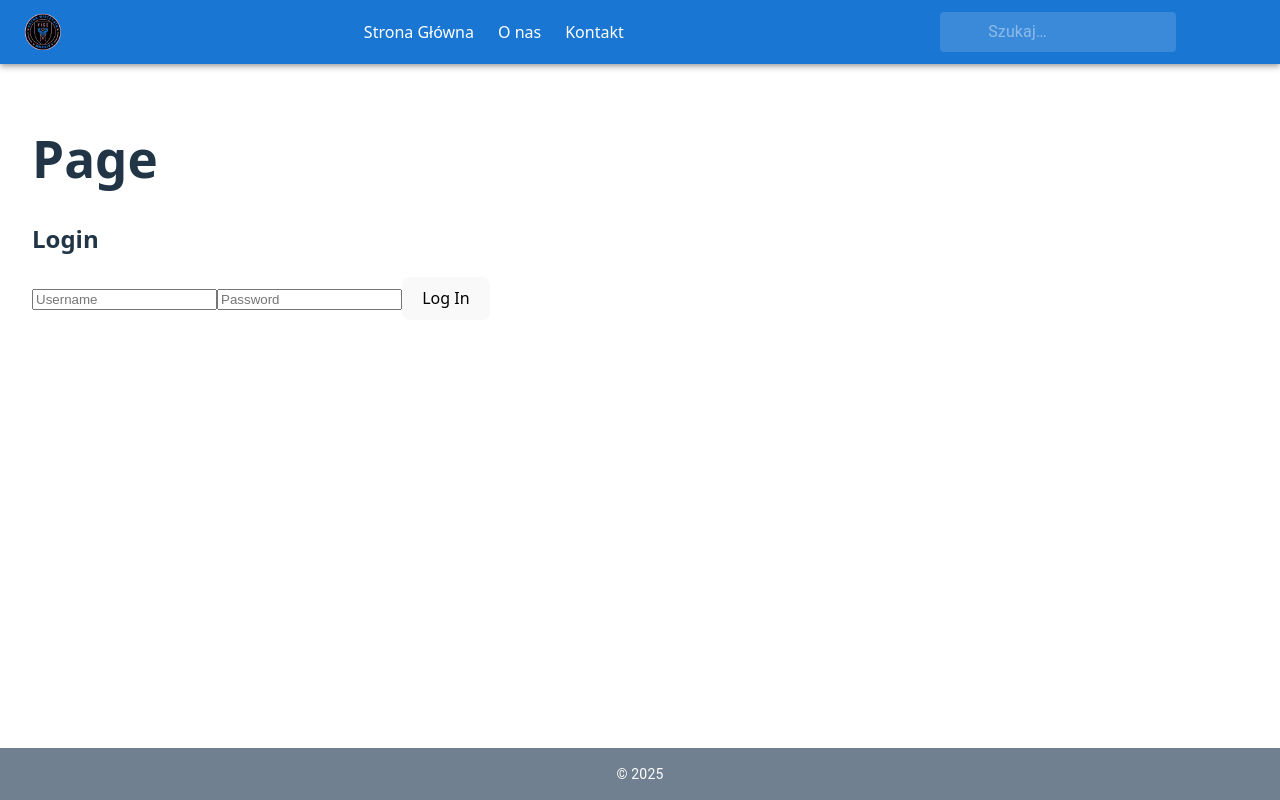
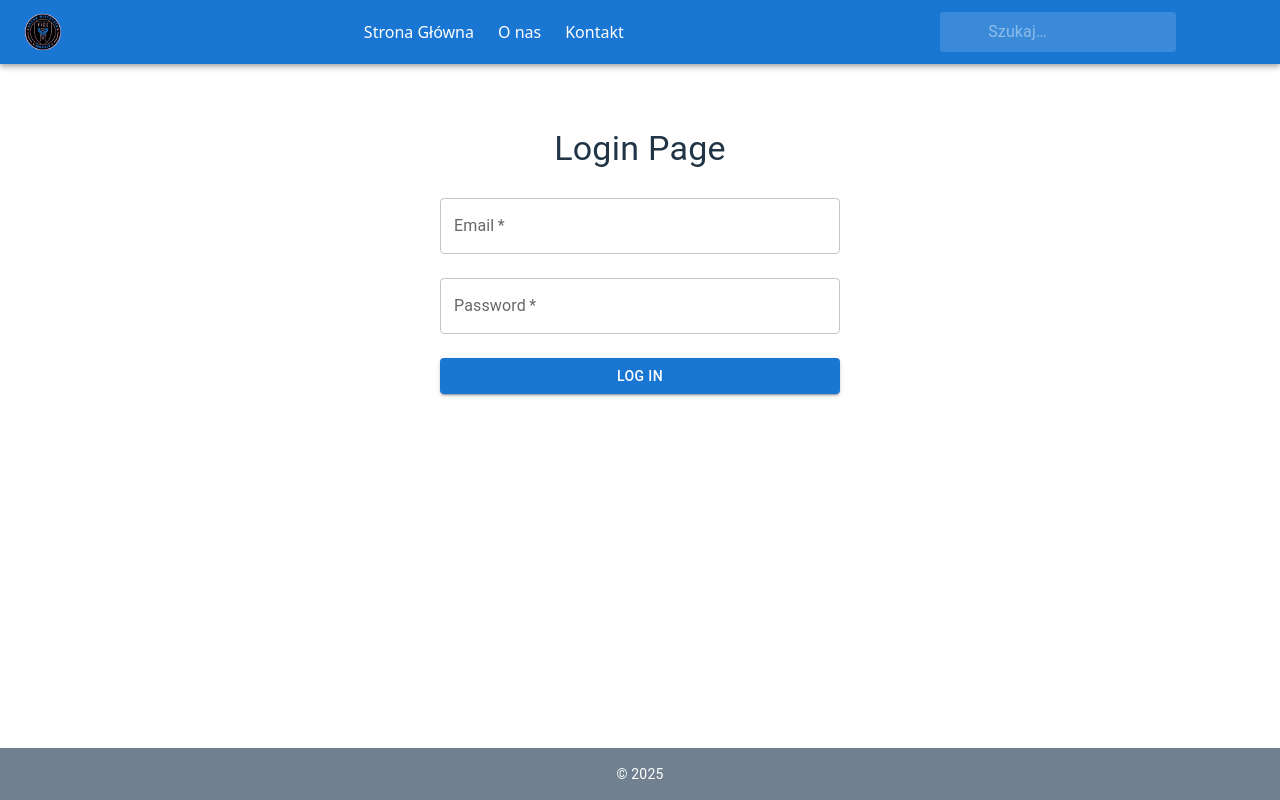
Before and after one commit to m1rageLA/internet-store, a React (Vite) app: page /login in a window 1280 px wide. Built offline with nearby package versions, Linux system fonts and the light colour scheme; some icons are missing.

Commit message:
Refactor LoginForm and Login components to use Material-UI for improved UI consistency

```diff
--- a/src/components/LoginForm.jsx
+++ b/src/components/LoginForm.jsx
@@ -1,16 +1,42 @@
-import React from 'react';
+import React, { useState } from 'react';
+import { Box, TextField, Button } from '@mui/material';
 
 function LoginForm() {
+  const [email, setEmail] = useState('');
+  const [password, setPassword] = useState('');
+
+  const handleLogin = (e) => {
+    e.preventDefault();
+    // Додайте логіку логування, наприклад, виклик API
+    console.log('Logging in with:', email, password);
+  };
+
   return (
-    <div>
-      <h2>Login</h2>
-      <form>
-        <input type="text" placeholder="Username" />
-        <input type="password" placeholder="Password" />
-        <button type="submit">Log In</button>
-      </form>
-    </div>
+    <Box component="form" onSubmit={handleLogin} sx={{ width: '100%', maxWidth: 400 }}>
+      <TextField
+        label="Email"
+        type="email"
+        fullWidth
+        margin="normal"
+        required
+        value={email}
+        onChange={(e) => setEmail(e.target.value)}
+      />
+      <TextField
+        label="Password"
+        type="password"
+        fullWidth
+        margin="normal"
+        required
+        value={password}
+        onChange={(e) => setPassword(e.target.value)}
+      />
+      <Button type="submit" variant="contained" color="primary" fullWidth sx={{ mt: 2 }}>
+        Log In
+      </Button>
+    </Box>
   );
 }
 
 export default LoginForm;
+// This code defines a simple login form using React and Material-UI.
--- a/src/pages/Login.jsx
+++ b/src/pages/Login.jsx
@@ -1,12 +1,22 @@
 import React from 'react';
+import { Box, Typography } from '@mui/material';
 import LoginForm from '../components/LoginForm';
 
 function Login() {
   return (
-    <div>
-      <h1>Page</h1>
+    <Box
+      sx={{
+        display: 'flex',
+        flexDirection: 'column',
+        alignItems: 'center',
+        mt: 4,
+      }}
+    >
+      <Typography variant="h4" gutterBottom>
+        Login Page
+      </Typography>
       <LoginForm />
-    </div>
+    </Box>
   );
 }
 
```
